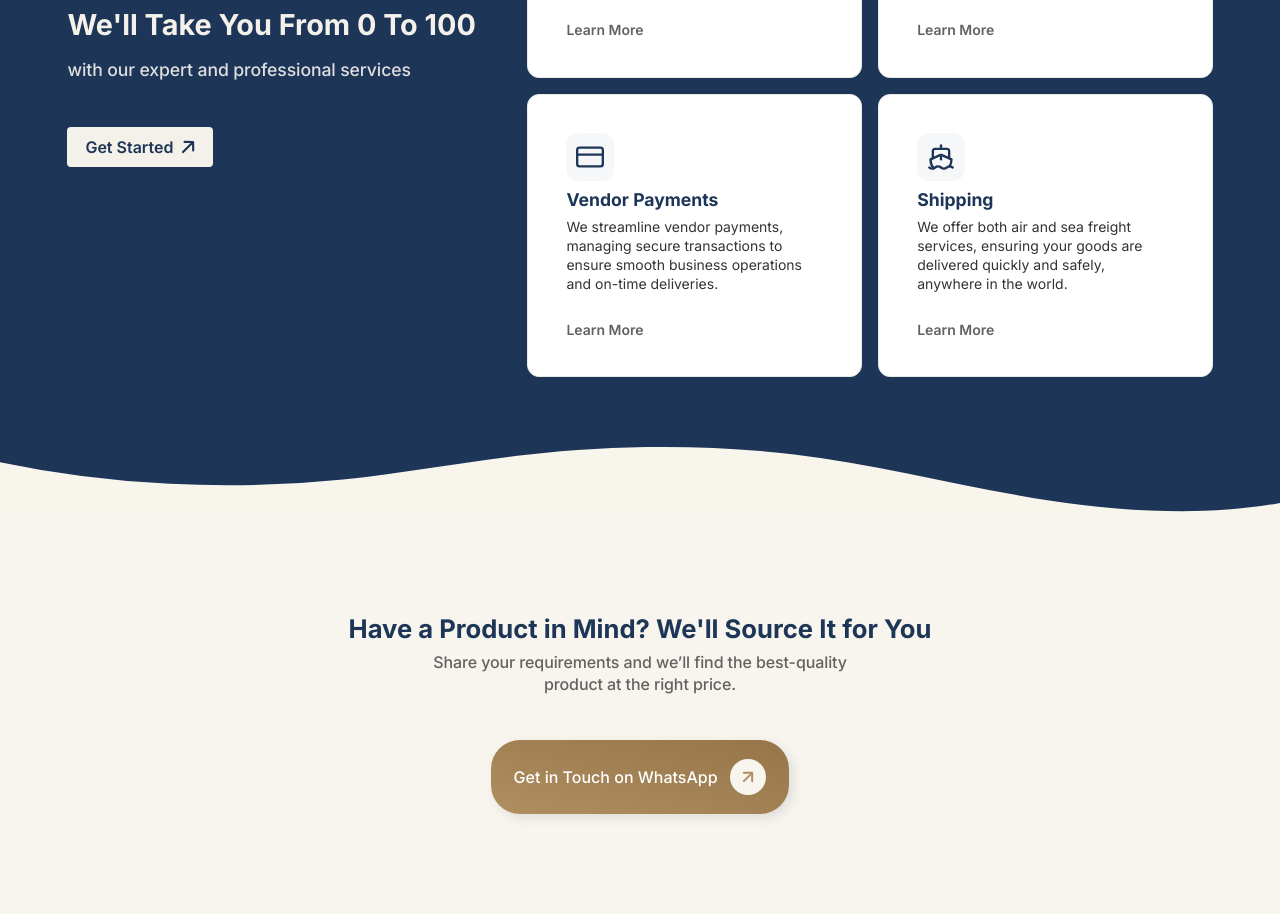
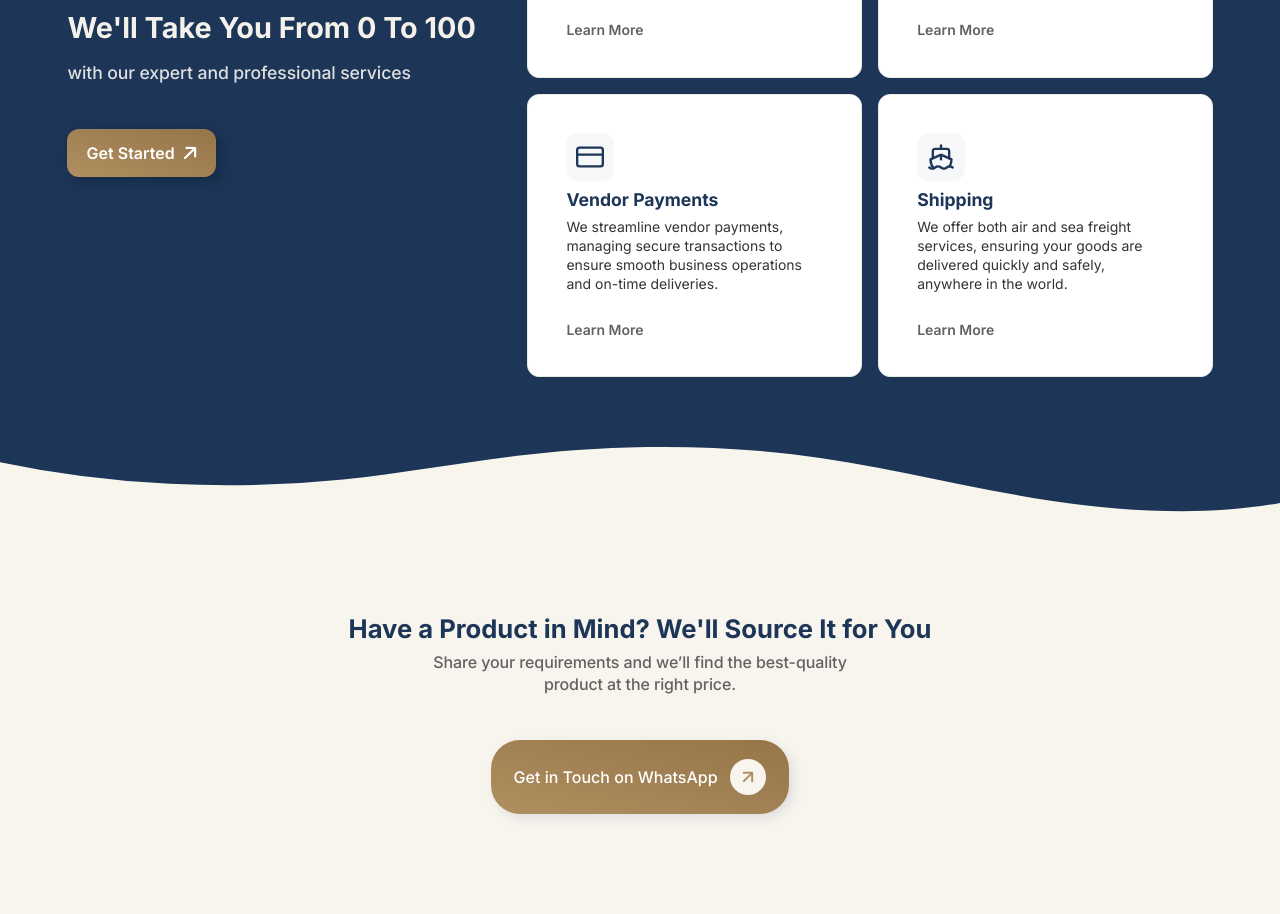
Before and after one commit to gabbar-singhh/titc, a Next.js app: page /product in a window 1280 px wide. Shown: the part 2560-3474 px from the top of the page. Built offline with nearby package versions, Linux system fonts and the light colour scheme; what @radix-ui/themes would draw is missing.

Commit message:
wavy section button updated

```diff
--- a/src/Components/ServicesSectionRedefined/ServicesSectionRedefined.jsx
+++ b/src/Components/ServicesSectionRedefined/ServicesSectionRedefined.jsx
@@ -28,10 +28,7 @@ const ServicesSectionRedefined = () => {
             </p>
             <Link href="/contact#contact-form" className={styles.view}>
               Get Started
-              <img
-                src="/icons/arrow_up_right_blue.svg"
-                alt="arrow upright icon"
-              />
+              <img src="/icons/arrow_up_right.svg" alt="arrow upright icon" />
             </Link>
           </Fade>
         </div>
@@ -77,8 +74,8 @@ const ServicesSectionRedefined = () => {
                   />
                   <h3>Vendor Payments</h3>
                   <p>
-                  We streamline vendor payments, managing secure transactions to
-                  ensure smooth business operations and on-time deliveries.
+                    We streamline vendor payments, managing secure transactions
+                    to ensure smooth business operations and on-time deliveries.
                   </p>
                   <div className={styles.learn_more}>Learn More</div>
                 </Link>
@@ -91,7 +88,8 @@ const ServicesSectionRedefined = () => {
                   <h3>Shipping</h3>
                   <p>
                     We offer both air and sea freight services, ensuring your
-                  goods are delivered quickly and safely, anywhere in the world.
+                    goods are delivered quickly and safely, anywhere in the
+                    world.
                   </p>
                   <div className={styles.learn_more}>Learn More</div>
                 </Link>
--- a/src/Components/ServicesSectionRedefined/ServicesSectionRedefined.module.css
+++ b/src/Components/ServicesSectionRedefined/ServicesSectionRedefined.module.css
@@ -68,27 +68,23 @@
     margin-bottom: 2.8rem;
 }
 
-
 .leftSide .view {
-    font-size: 1rem;
-    font-weight: 600;
-    color: var(--blue);
-    background-color: var(--creamy-white);
-    margin-bottom: 0.8rem;
-    padding: 10px 18px;
-    border-radius: 4px;
-
+    cursor: pointer;
     display: inline-flex;
     align-items: center;
     justify-content: center;
-    gap: 0.5rem;
-    cursor: pointer;
+    gap: 8px;
+    padding: 14px 1.2rem;
+    border-radius: 12px;
+    font-weight: 600;
     transition: all 400ms ease-in-out;
+    color: #fff;
+    box-shadow: 4px 4px 11px #0e1e3587;
+    background-image: linear-gradient(to right top, #af8e60, #a9885a, #a28254, #9c7c4e, #967648);
 }
 
 .leftSide .view:hover {
-    cursor: pointer;
-    background-color: #d9d4c7;
+    filter: brightness(1.1);
 }
 
 .rightSide span {
--- a/src/styles/About.module.css
+++ b/src/styles/About.module.css
@@ -255,7 +255,7 @@
     gap: 8px;
     padding: 14px 1.2rem;
     border-radius: 12px;
-    font-weight: 500;
+    font-weight: 600;
     transition: all 400ms ease-in-out;
     color: #fff;
     box-shadow: 4px 4px 11px #0e1e3587;
```
Lines whose indentation alone changed are shown as unchanged.
